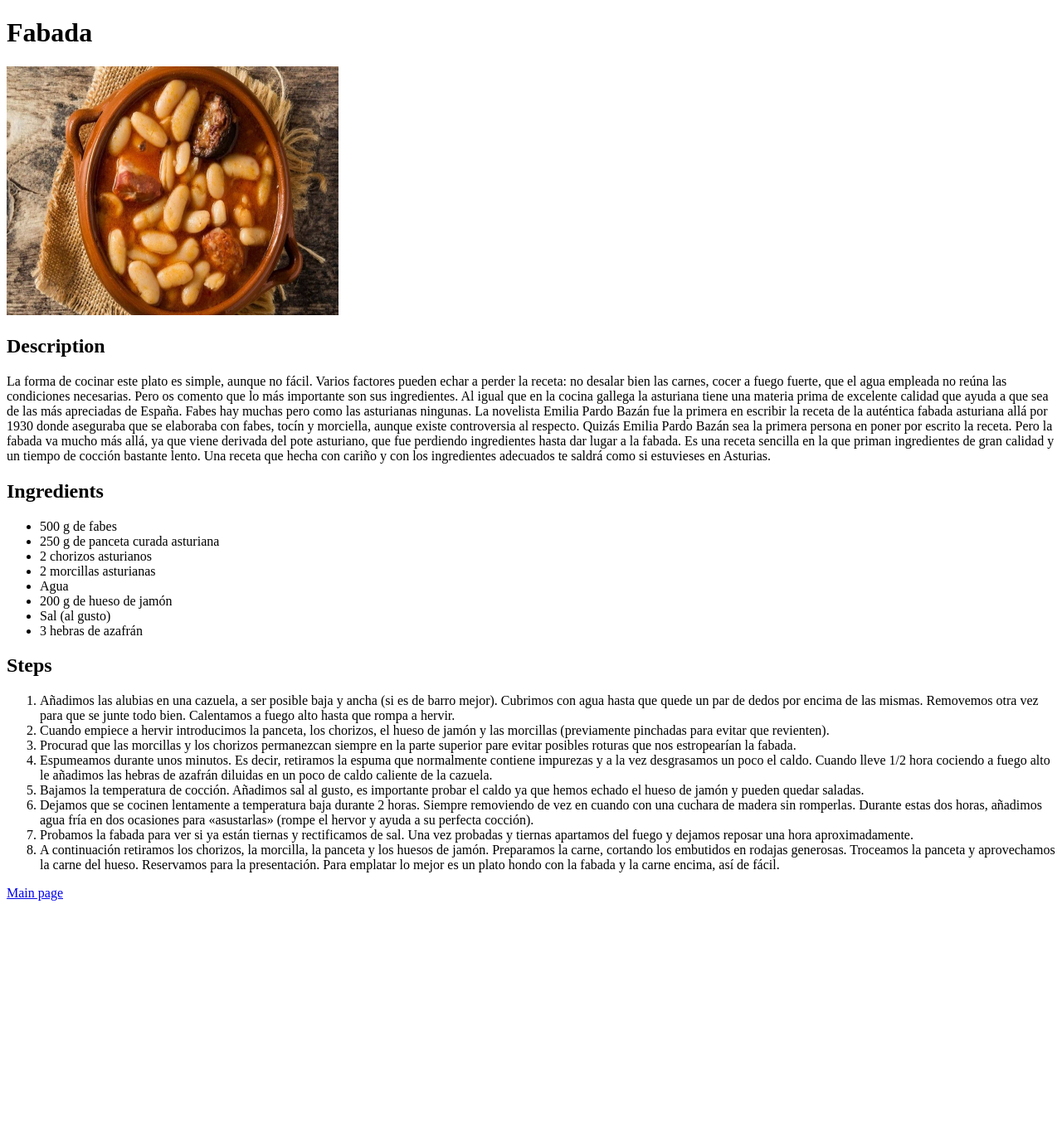
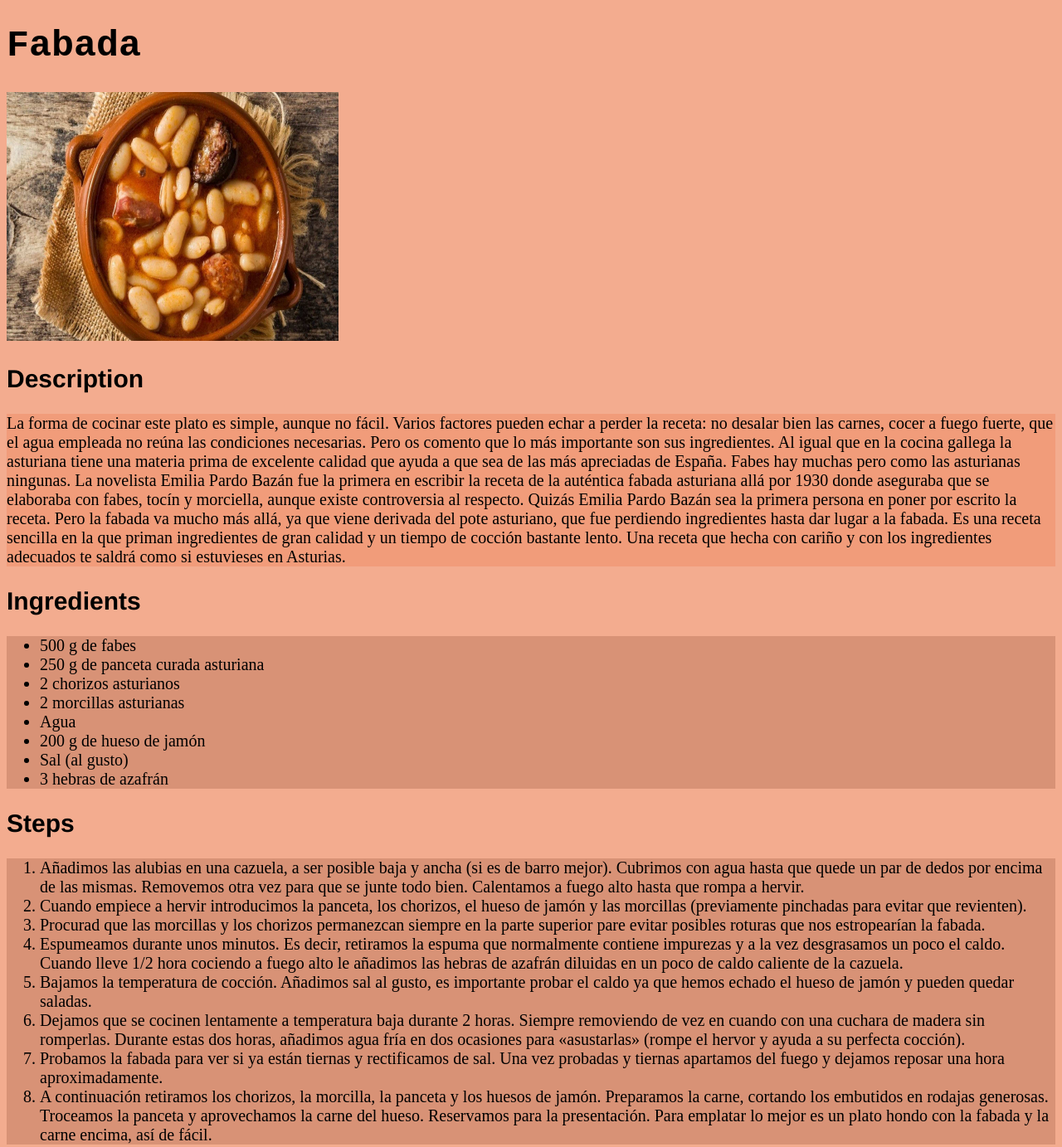
Before and after one commit to Cismaticowebdev/odin-recipes, a plain HTML site: page recipes/fabada.html in a window 1280 px wide. Shown: the top 1383 px of the page at 83% size. Before the commit the page ends 1094 px from the top, so only its background shows below. Drawn offline with Linux system fonts and the light colour scheme.

Commit message:
Add css file

```diff
--- /dev/null
+++ b/recipes/css/style.css
@@ -0,0 +1,34 @@
+body {
+    background-color: #f3ac8f;
+}
+
+h1 {
+    font-size: 45px;
+    font-family: 'Courier New', Courier, monospace;
+}
+
+h2 {
+    font-size: 30px;
+    font-family: 'Franklin Gothic Medium', 'Arial Narrow', Arial, sans-serif;
+}
+
+a {
+    text-decoration: none;
+}
+
+li {
+    font-size: 20px;
+}
+
+ul {
+    background-color: #d89276;
+}
+
+ol {
+    background-color: #d89276;
+}
+
+p {
+    font-size: 20px;
+    background-color: #f19c7a;
+}
--- a/recipes/fabada.html
+++ b/recipes/fabada.html
@@ -6,6 +6,7 @@
     <meta name="viewport" content="width=device-width, initial-scale=1.0">
     <title>Fabada</title>
 </head>
+<link rel="stylesheet" href="./css/style.css">
 <body>
     <h1>Fabada</h1>
     <img src="./images/fabada.jpg" height="300"
```
Also changed, not shown: index.html (+1 -0 lines), recipes/paella.html (+1 -0 lines), recipes/salmorejo.html (+1 -0 lines).
